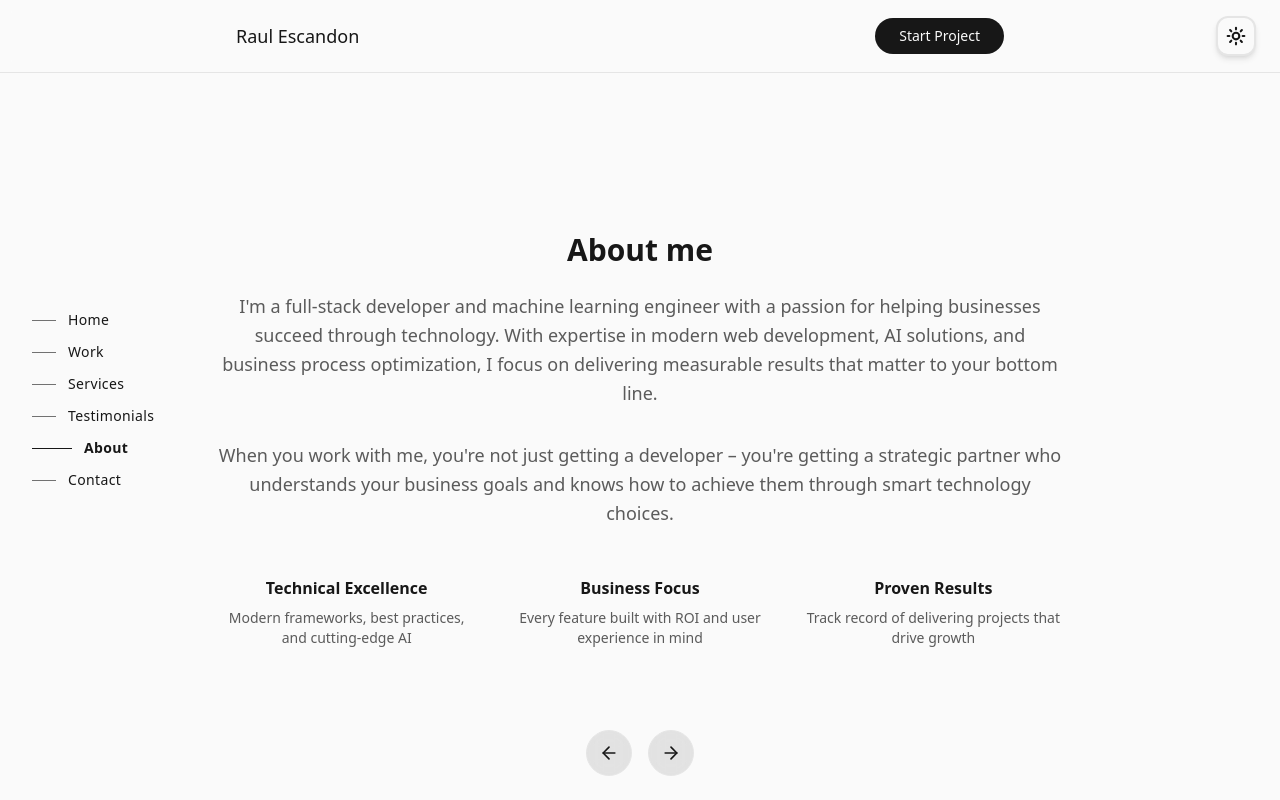
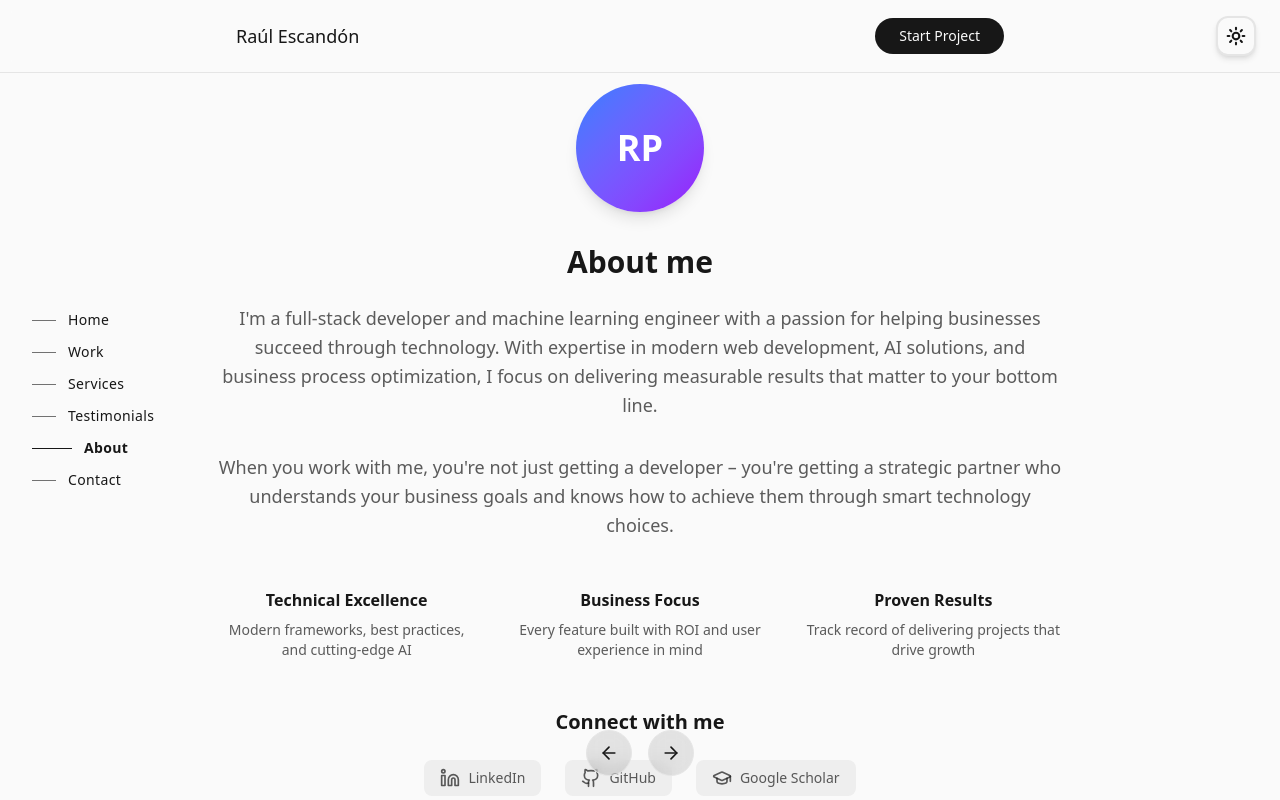
Before and after one commit to elmerescandon/portofolio-v2, a Next.js app: page / in a window 1280 px wide. Both pictures are taken after a click on the button "About". Built offline with nearby package versions, Linux system fonts and the light colour scheme.

Commit message:
Add new favicons and atoms

```diff
--- a/src/app/components/AboutSection/index.tsx
+++ b/src/app/components/AboutSection/index.tsx
@@ -1,11 +1,30 @@
 'use client';
 
 import { motion } from 'framer-motion';
+import { Linkedin, Github, GraduationCap } from 'lucide-react';
 
 const highlights = [
   { title: "Technical Excellence", description: "Modern frameworks, best practices, and cutting-edge AI" },
   { title: "Business Focus", description: "Every feature built with ROI and user experience in mind" },
   { title: "Proven Results", description: "Track record of delivering projects that drive growth" }
+];
+
+const socialLinks = [
+  {
+    name: 'LinkedIn',
+    icon: Linkedin,
+    url: 'https://www.linkedin.com/in/elmerescandontufino/', // Replace with your actual LinkedIn URL
+  },
+  {
+    name: 'GitHub',
+    icon: Github,
+    url: 'https://github.com/elmerescandon', // Replace with your actual GitHub URL
+  },
+  {
+    name: 'Google Scholar',
+    icon: GraduationCap,
+    url: 'https://scholar.google.com/citations?user=cDpA43kAAAAJ&hl=es&oi=sra', // Replace with your actual Google Scholar URL
+  },
 ];
 
 export default function AboutSection() {
@@ -16,6 +35,14 @@ export default function AboutSection() {
           initial={{ opacity: 0, y: 30 }}
           animate={{ opacity: 1, y: 0 }}
         >
+          {/* Profile Picture */}
+          <div className="mb-8">
+            <div className="w-32 h-32 mx-auto mb-6 rounded-full bg-gradient-to-br from-blue-500 to-purple-600 flex items-center justify-center text-white text-4xl font-bold shadow-lg">
+              {/* Placeholder - Replace with actual image */}
+              <span>RP</span>
+            </div>
+          </div>
+
           <h2 className="text-3xl font-bold mb-6">About me</h2>
           <p className="text-lg text-foreground/70 mb-8 leading-relaxed">
             I'm a full-stack developer and machine learning engineer with a passion for helping businesses
@@ -40,6 +67,39 @@ export default function AboutSection() {
             </motion.div>
           ))}
         </div>
+
+        {/* Social Media Links */}
+        <motion.div
+          initial={{ opacity: 0, y: 30 }}
+          animate={{ opacity: 1, y: 0 }}
+          transition={{ delay: 0.6 }}
+          className="mt-12"
+        >
+          <h3 className="text-xl font-semibold mb-6">Connect with me</h3>
+          <div className="flex justify-center gap-6">
+            {socialLinks.map((social) => {
+              const IconComponent = social.icon;
+              return (
+                <a
+                  key={social.name}
+                  href={social.url}
+                  target="_blank"
+                  rel="noopener noreferrer"
+                  className="flex items-center gap-2 px-4 py-2 rounded-lg bg-foreground/5 hover:bg-foreground/10 transition-colors duration-200 group"
+                  aria-label={`Visit my ${social.name} profile`}
+                >
+                  <IconComponent
+                    size={20}
+                    className="text-foreground/70 group-hover:text-foreground transition-colors"
+                  />
+                  <span className="text-sm font-medium text-foreground/70 group-hover:text-foreground transition-colors">
+                    {social.name}
+                  </span>
+                </a>
+              );
+            })}
+          </div>
+        </motion.div>
       </div>
     </section>
   );
--- a/src/app/components/ContactSection/index.tsx
+++ b/src/app/components/ContactSection/index.tsx
@@ -44,6 +44,7 @@ export default function ContactSection() {
             <textarea
               placeholder="Tell me about your project and business goals..."
               rows={5}
+              required
               className="w-full p-4 rounded-lg border border-border bg-background focus:outline-none focus:ring-2 focus:ring-accent/20"
             ></textarea>
             <motion.button
@@ -66,11 +67,11 @@ export default function ContactSection() {
           <p className="text-foreground/70 mb-4">Prefer to reach out directly?</p>
           <div className="flex justify-center gap-8">
             <a href="mailto:hello@raulescandon.com" className="text-foreground hover:text-accent transition-colors">
-              hello@raulescandon.com
+              elmer.escandontufino@gmail.com
             </a>
-            <a href="tel:+1234567890" className="text-foreground hover:text-accent transition-colors">
-              +1 (234) 567-8900
-            </a>
+            {/* <a href="tel:+525533123456" className="text-foreground hover:text-accent transition-colors">
+              +52 55 3312 3456
+            </a> */}
           </div>
         </motion.div>
       </div>
--- a/src/app/components/Navigation/index.tsx
+++ b/src/app/components/Navigation/index.tsx
@@ -24,7 +24,7 @@ export default function Navigation({ currentSection, goToSection }: NavigationPr
             className="font-medium text-lg"
             whileHover={{ scale: 1.05 }}
           >
-            Raul Escandon
+            Raúl Escandón
           </motion.div>
           {/* <div className="hidden md:flex space-x-8 items-center">
             {['Home', 'Work', 'Services', 'About'].map((item, index) => (
```
Also changed, not shown: public/atom.svg (added), src/app/icon.svg (added).
